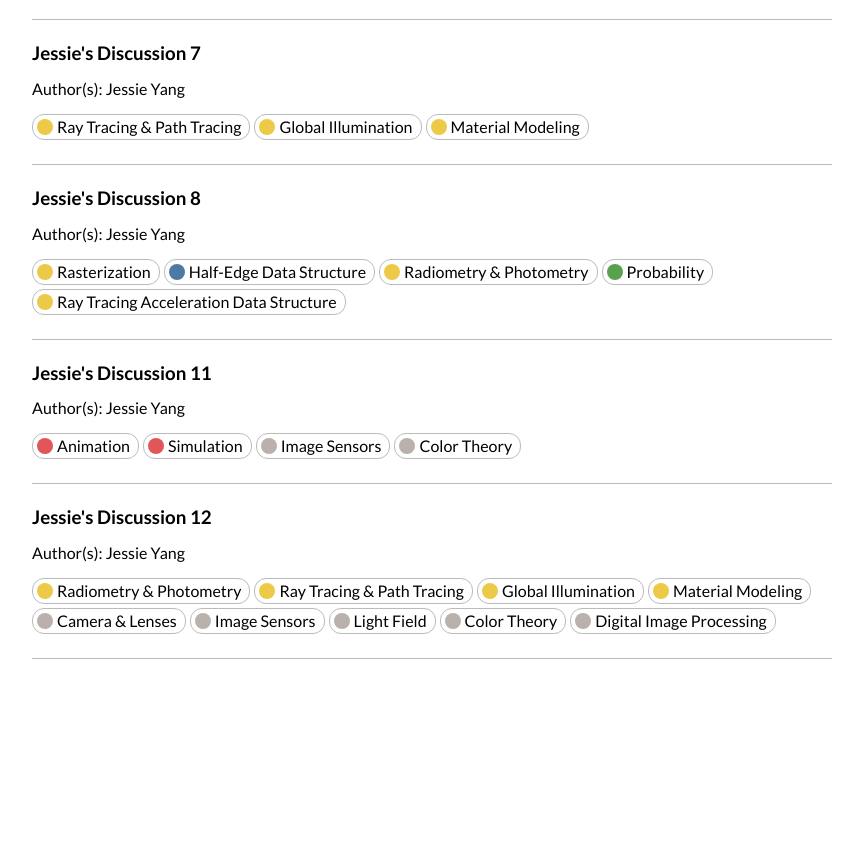
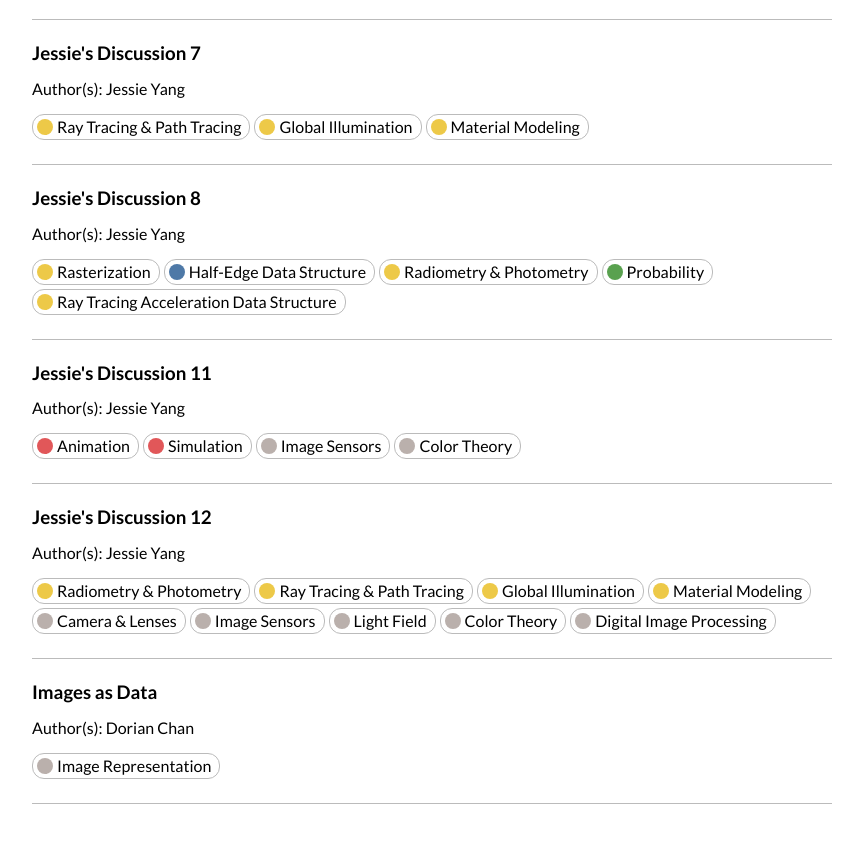
Before and after one commit to cal-cs184/cs184-resources, a Jekyll site: the page built from docs/index.html, in a window 1280 px wide and 900 px high, scrolled down 2113 px. Shown: the top 843 px of the window, without its empty margins (208-1071 px from the left). Built offline with Jekyll 4.4.1, drawn with Linux system fonts in a browser that asks for light colours; before the commit the page ends 2868 px from its top, so only the background shows below that.

Commit message:
Add "Image as Data"

```diff
--- a/docs/_data/resources.yml
+++ b/docs/_data/resources.yml
@@ -307,3 +307,13 @@ resources:
       - camera__light_field
       - color
       - image__processing
+  # Misc
+  - name: Images as Data
+    link: https://docs.google.com/document/d/13WlXBfjBfwyds3M7XSiIgy7JdFhLtmikkquNMbEB_-8/edit
+    type: document
+    event: n/a
+    authors:
+      - Dorian Chan
+    semester: sp19
+    topics:
+      - image__representation
```
